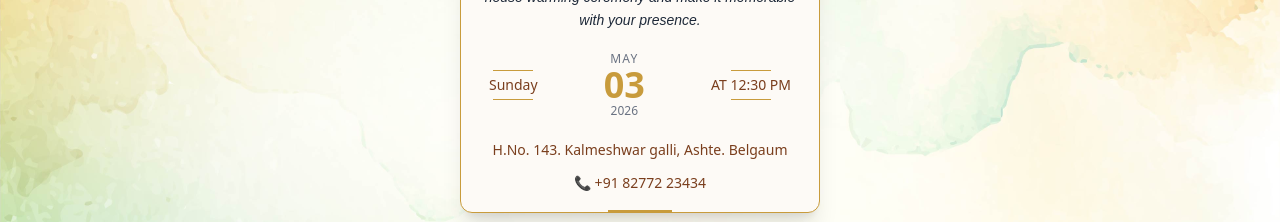
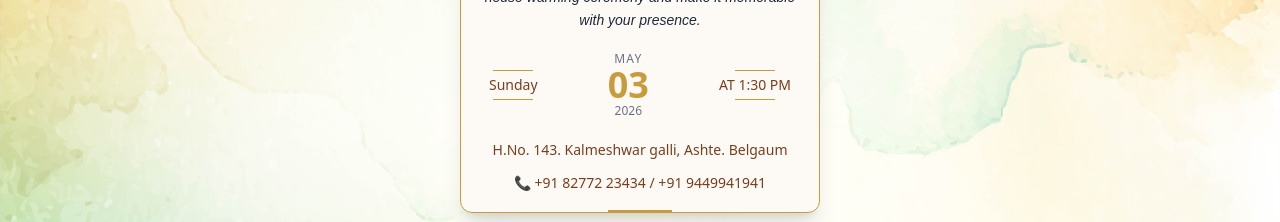
Before and after one commit to Snehal5murkute/Shree-Dattashray, a React (Vite) app: page / in a window 1280 px wide. Shown: the part 730-952 px from the top of the page. Built offline with nearby package versions, Linux system fonts and the light colour scheme; a web font is replaced by a local one.

Commit message:
Update InvitationCard.jsx

```diff
--- a/src/components/InvitationCard.jsx
+++ b/src/components/InvitationCard.jsx
@@ -96,7 +96,7 @@ export default function InvitationCard({ lang }) {
 
     <div className="text-sm text-center">
       <div className="w-10 h-[1px] bg-[#c89b3c] mb-1 mx-auto"></div>
-      AT 12:30 PM
+      AT 1:30 PM
       <div className="w-10 h-[1px] bg-[#c89b3c] mt-1 mx-auto"></div>
     </div>
 
@@ -112,7 +112,7 @@ export default function InvitationCard({ lang }) {
   href="tel:+918277223434"
   className="text-sm text-[#7a3e1d] font-medium hover:underline"
 >
-  📞 +91 82772 23434
+  📞  +91 82772 23434 / +91 9449941941
 </a>
 
   {/* 🌸 Bottom Decoration */}
```
